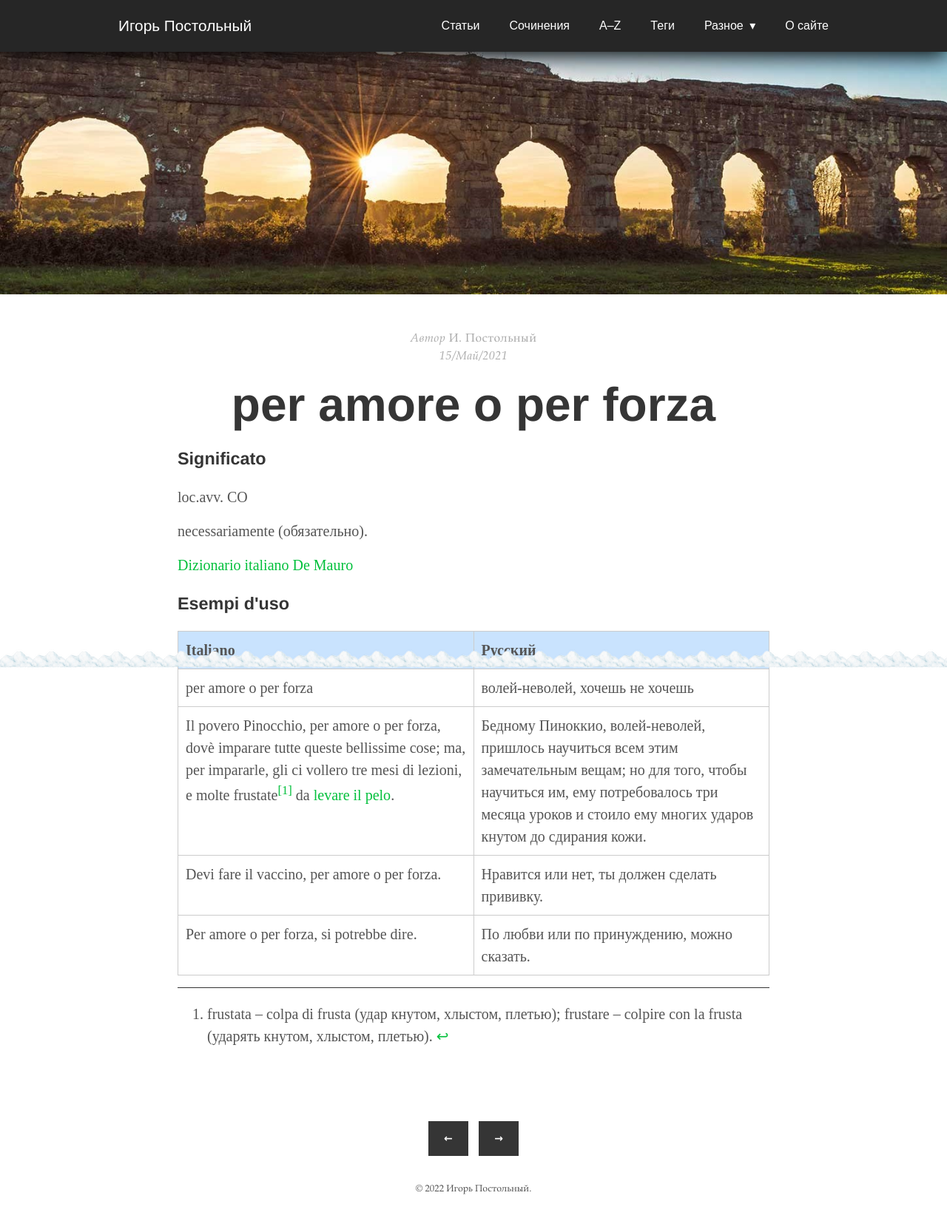
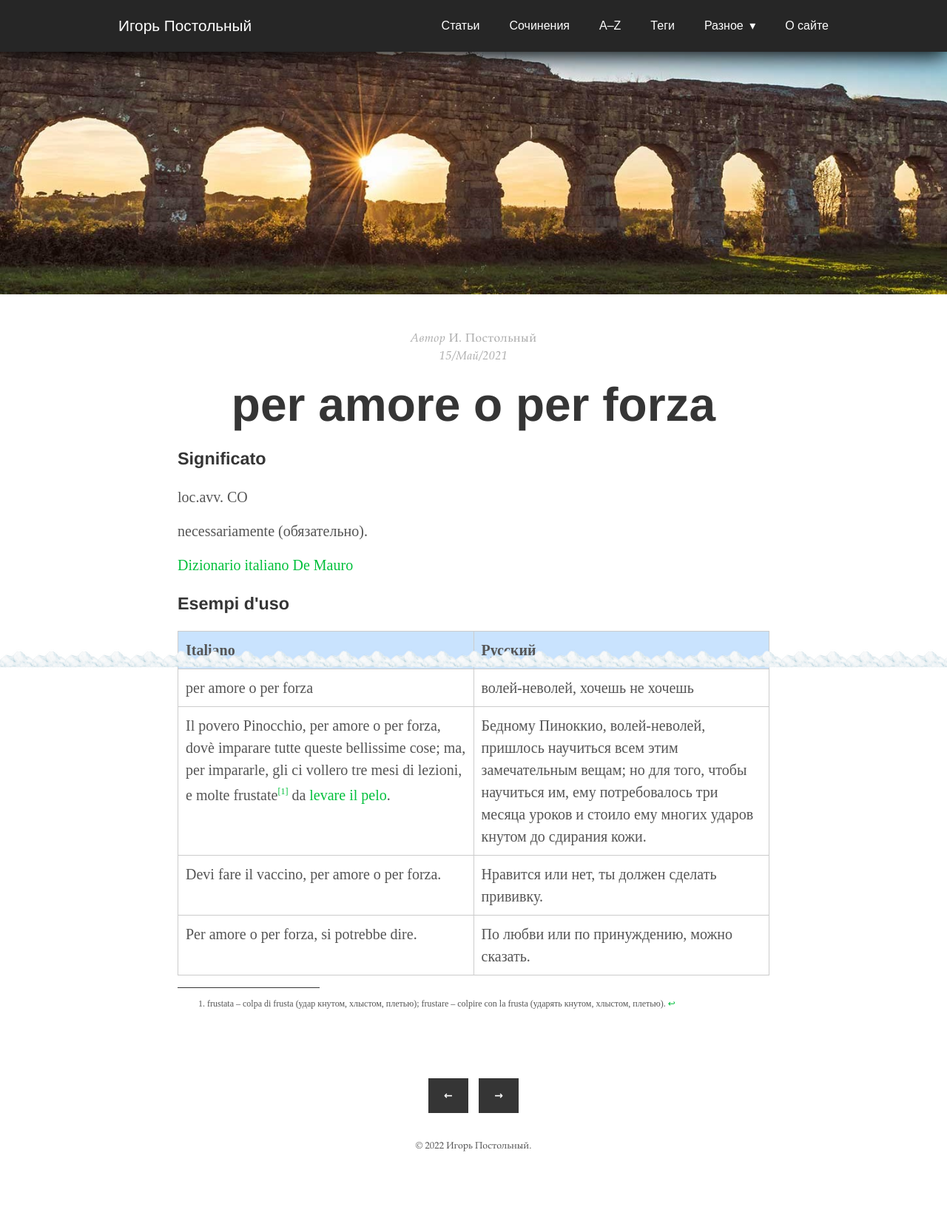
Before and after one commit to postolny/postolny.github.io, a Jekyll site: the page built from _posts/2021-05-15-per-amore-o-per-forza.md, in a window 1280 px wide. Shown: the whole page at 74% size. Built offline with Jekyll 4.4.1, drawn with Linux system fonts in a browser that asks for light colours; after the commit the page ends 1593 px from its top, so only the background shows below that.

Commit message:
Add files via upload

```diff
--- a/_sass/tale/_base.scss
+++ b/_sass/tale/_base.scss
@@ -125,20 +125,32 @@ main {
 }
 
 .footnote {
+  transition: color 0.25s ease-in-out;
+  font-size: 12px;
   &:before {
     content: "[";
   }
   &:after {
     content: "]";
   }
-  transition: color 0.25s ease-in-out;
   &:hover {
     color: #00ff4d;
   }
 }
 
 .footnotes {
-  border-top: 1px solid #333;
+  font-size: 12px;
+  line-height: 14px;
+  &:before {
+    content: "";
+    display: block;
+    max-width: 192px;
+    height: 1px;
+    background: #353535;
+  }
+  p {
+    margin: 0 !important;
+  }
 }
 
 blockquote {
--- a/_sass/tale/_layout.scss
+++ b/_sass/tale/_layout.scss
@@ -437,30 +437,38 @@ footer {
     text-indent: 1.5em;
     margin: 0;
   }
-  h1,
-  h2,
-  h3,
+  h1 {
+    text-align: center;
+    clear: both;
+  }
+  h2 {
+    text-align: center;
+    clear: both;
+  }
+  h3 {
+    text-align: center;
+    clear: both;
+  }
   h4 {
     text-align: center;
     clear: both;
   }
-  hr {
-    border: none;
-    border-top: 1px solid #333;
-    max-width: 192px;
-    margin: 20px 0 5px;
-    text-align: left;
-    clear: both;
-  }
   sup {
-    font-size: 9px;
+    font-size: 12px;
     vertical-align: super;
     line-height: 0;
   }
   .postilla {
+    padding: 10px 0 10px;
     font-size: 12px;
     line-height: 14px;
-    margin-bottom: 20px;
+    &:before {
+      content: "";
+      display: block;
+      max-width: 192px;
+      height: 1px;
+      background: #353535;
+    }
   }
   .scritta {
     text-indent: 0;
```
